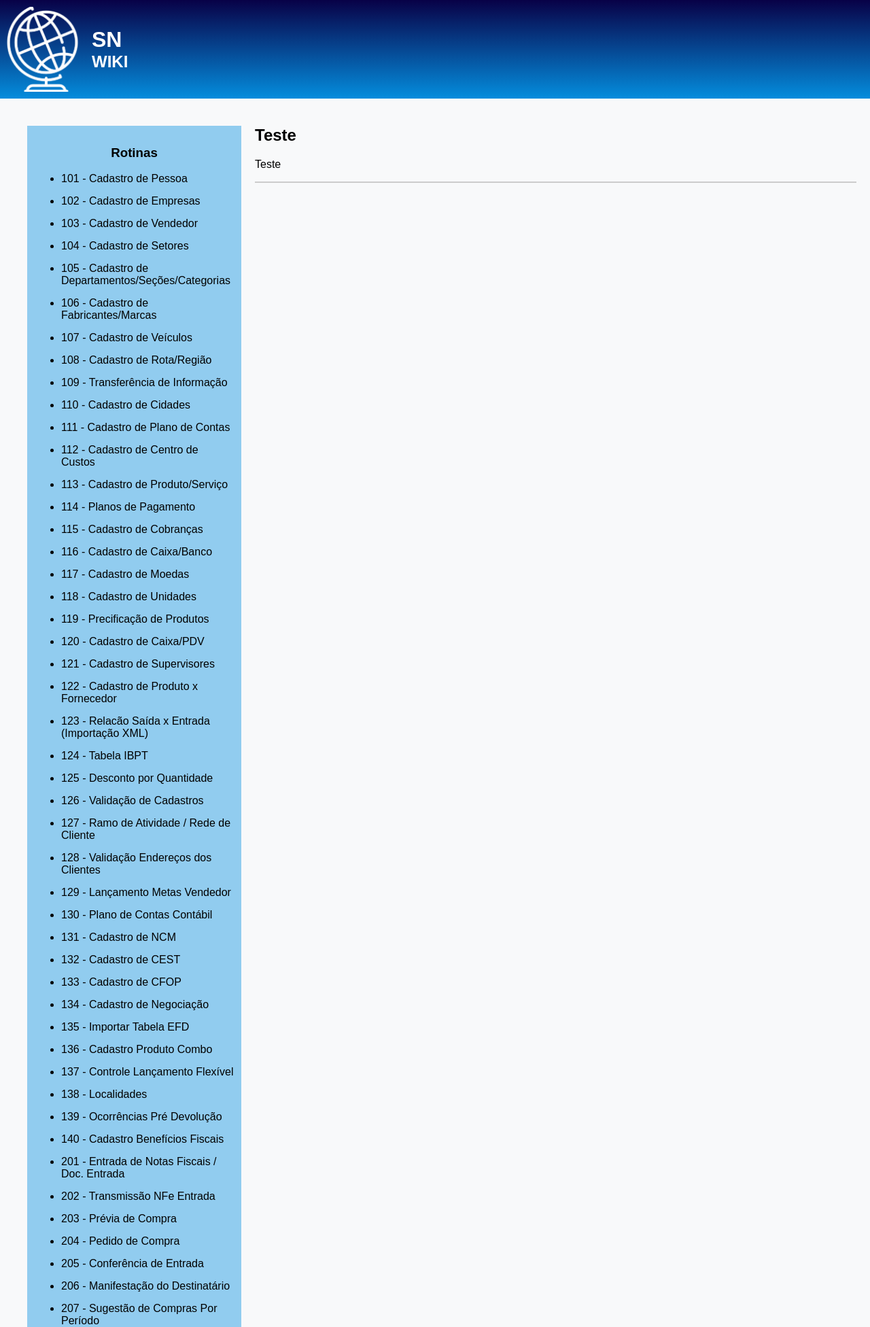
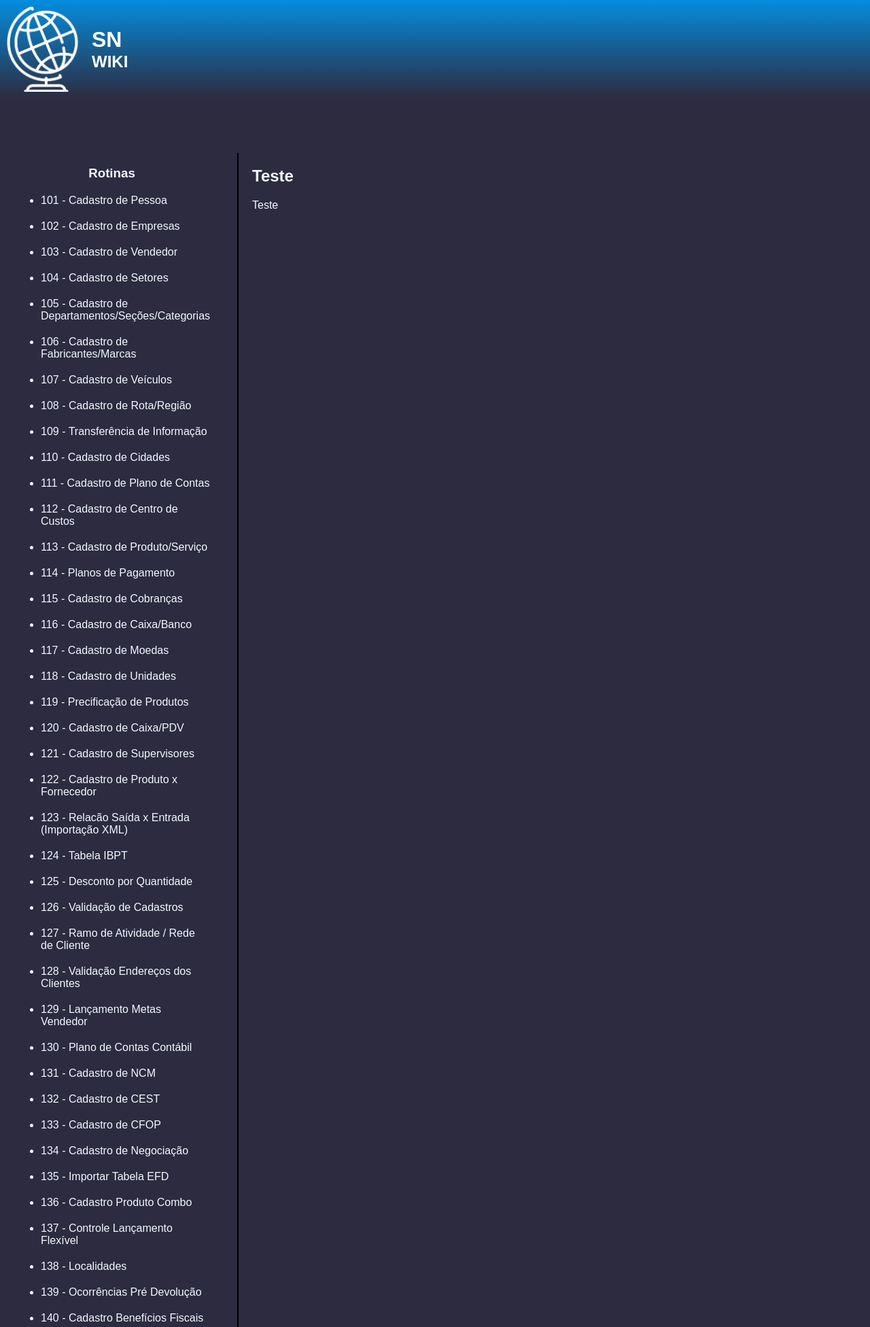
Before and after one commit to Thiago-c-souza/SNwiki, a Django app: page /post-detail/8/ in a window 1280 px wide. Shown: the top 1952 px of the page at 68% size. Run offline with Django 5.2, Linux system fonts and the light colour scheme; data comes from the database, SQL or seed files in the repository; both versions use the stored data as it was after the commit; some libraries are stand-ins or nearby versions.

Commit message:
feito uns ajuste no visual do sistema

```diff
--- a/SNwiki/app/templates/home.html
+++ b/SNwiki/app/templates/home.html
@@ -10,18 +10,19 @@ body {
     font-family: Arial, sans-serif;
     margin: 0;
     padding: 0;
-    background-color: #f8f9fa;
-
+    background-color: #2d2b3f;
+    color: aliceblue;
 }
 
 
 header {
-    background: linear-gradient(#080147, #048ddd);
+    background: linear-gradient(#048ddd, #2d2b3f);
     color: white;
     padding: 10px 0;
-    text-align: left; /* Alinha o conteúdo à esquerda */
+    text-align: left;
     display: flex;
-    align-items: center; /* Alinha verticalmente o conteúdo */
+    align-items: center;
+    margin-bottom: 80px;
 }
 
 header .logo {
@@ -46,7 +47,7 @@ header .logo h2 {
 }
 
 header .logo h1, header .logo h2 {
-    line-height: 1; /* Garante que o espaçamento entre as linhas seja pequeno */
+    line-height: 1;
 }
 
 header .logo h1 {
@@ -69,15 +70,15 @@ header nav ul {
 
 main {
     display: flex;
-    flex-direction: row-reverse; /* Inverte a ordem dos elementos */
+    flex-direction: row-reverse;
     margin: 20px;
 }
 
 aside {
-    flex: 1;
-    background-color: #048ddd6b;
-    padding: 10px;
-    margin: 20px;
+    flex: 0.5;
+    padding-right: 40px;
+    margin-right: 20px;
+    border-right: 2px solid black;
 }
 
 aside h3{
@@ -85,21 +86,25 @@ aside h3{
 }
 
 aside li{
-    margin-top: 15px;
+    margin-top: 20px;
 }
 
 a {
-    text-decoration: none; /* Remove o sublinhado */
-    color: inherit; /* Herda a cor do texto ao redor */
+    text-decoration: none;
+    color: inherit;
 }
 
 article {
     flex: 3;
 }
 
+article hr {
+    border: 1px solid #ccc;
+}
+
 
 footer {
-    background:linear-gradient(#048ddd, #080147);;
+    background:linear-gradient(#2d2b3f, #048ddd);;
     color: white;
     text-align: center;
     padding: 10px 0;
@@ -115,21 +120,23 @@ footer p {
 </head>
 <body>
     <header>
-        <div class="logo">
+        <a href="{% url 'home' %}"><div class="logo">
             <img src="{% static 'img/thiago3.png' %}" alt="">
             <div class="text">
                 <h1>SN</h1>
                 <h2>WIKI</h2>
             </div>
-        </div>
+        </div></a>
     </header>
 
 
     <main>
 {% block main %}
         <article>
-            <h2>Title of the Article</h2>
-            <h2>Title of the Article</h2>
+            {% for post in post %}
+            <h2><a href="{% url 'post_detail' post.id %}">{{ post.Titulo }}</a></h2>
+            <hr>
+            {% endfor %}
         </article>
 {% endblock %}
 {% block side %}
--- a/SNwiki/app/templates/post.html
+++ b/SNwiki/app/templates/post.html
@@ -4,7 +4,7 @@
 <article>
     {% for post in post %}
     <h2><a href="{% url 'post_detail' post.id %}">{{ post.Titulo }}</a></h2>
-    <hr style="border: 1px solid #ccc;">
+    <hr>
     {% endfor %}
 </article>
 
--- a/SNwiki/app/templates/post_detail.html
+++ b/SNwiki/app/templates/post_detail.html
@@ -4,7 +4,6 @@
 <article>
     <h2>{{ post_1.Titulo }}</h2>
     <p>{{ post_1.Resumo|safe }}</p>
-    <hr style="border: 1px solid #ccc;">
 </article>
 
 {% endfor %}
--- a/SNwiki/app/urls.py
+++ b/SNwiki/app/urls.py
@@ -3,6 +3,6 @@ from app import views
 
 urlpatterns = [
     path('', views.home, name='home'),
-    path('post/<str:id>/', views.post, name='post'),  # Para rotinas
-    path('post-detail/<int:id>/', views.post_detail, name='post_detail'),  # Para detalhes de um post específico
+    path('post/<str:id>/', views.post, name='post'),
+    path('post-detail/<int:id>/', views.post_detail, name='post_detail'),
 ]
--- a/SNwiki/app/views.py
+++ b/SNwiki/app/views.py
@@ -1,10 +1,10 @@
 from django.shortcuts import render, get_object_or_404
 from . import models
 
-# View para a home
+
 def home(request):
     post = models.Post.objects.all()
-    rotina = models.rotinas.objects.all()  # Retornando todas as rotinas
+    rotina = models.rotinas.objects.all()
     tipo_erro = models.Tipo_erro.objects.all()
 
     context = {
@@ -14,11 +14,11 @@ def home(request):
     }
     return render(request, 'home.html', context)
 
-# View para exibir posts filtrados por rotina
+
 def post(request, id):
     Rotina = get_object_or_404(models.rotinas, N_rotina=id)
     post = models.Post.objects.filter(rotina=Rotina)
-    rotina = models.rotinas.objects.all()  # Para listar todas as rotinas no template
+    rotina = models.rotinas.objects.all()
 
     context = {
         'post': post,
@@ -27,14 +27,14 @@ def post(request, id):
     }
     return render(request, 'post.html', context)
 
-# View para exibir detalhes de um post específico
+
 def post_detail(request, id):
-    post = get_object_or_404(models.Post, id=id)  # Filtra por ID único do post
+    post = get_object_or_404(models.Post, id=id)
     Post = models.Post.objects.filter(id = id)
     rotina = models.rotinas.objects.all()
 
     context = {
-        'post_1': Post,  # Usando 'post_1' para evitar conflitos
+        'post_1': Post,
         'rotina': rotina,
     }
     return render(request, 'post_detail.html', context)
```
Also changed, not shown: SNwiki/db.sqlite3.
